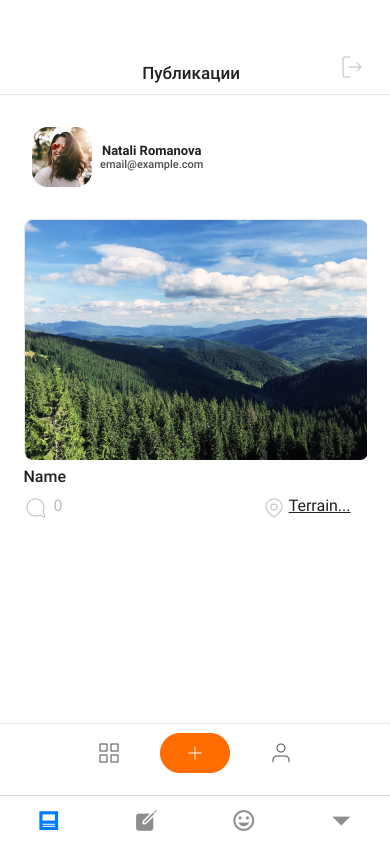
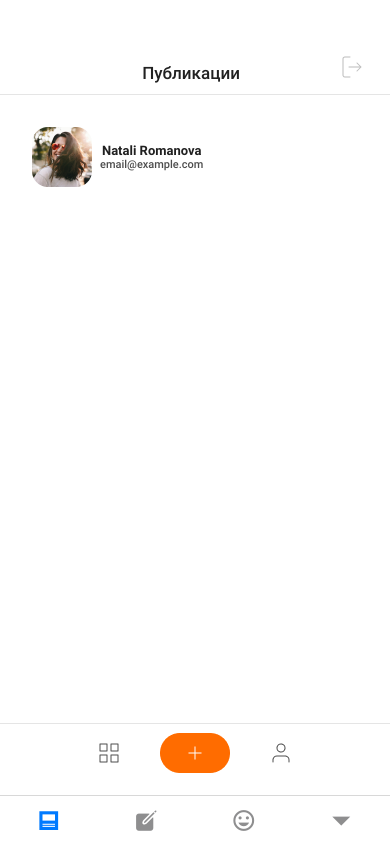
Before and after one commit to Tasha1003Natasha/react-native, a React Native app: screen /Home in a window 390 px wide. Built offline with nearby package versions, Linux system fonts and the light colour scheme.

Commit message:
collection of post

```diff
--- a/components/Posts.js
+++ b/components/Posts.js
@@ -5,26 +5,40 @@ import {
   StyleSheet,
   TouchableOpacity,
   Image,
-  ScrollView,
+  FlatList,
 } from "react-native";
 import { useNavigation } from "@react-navigation/native";
 
-export const Posts = () => {
+export const Posts = ({ item }) => {
   const navigation = useNavigation();
-
   const [number, setNumber] = useState(0);
   const handleClick = () => setNumber(number + 1);
 
+  //   <FlatList
+  //   data={posts}
+  //   // keyExtractor={(item, indx) => indx.toString()}
+  //   renderItem={({ item }) => (
+  //     <View style={styles.post}>
+  //       <Image source={{ uri: item.photo }} />
+  //     </View>
+  //   )}
+  // />
+
   return (
-    <ScrollView style={styles.containerCreateScreen}>
-      <TouchableOpacity style={styles.containerScreen}>
-        <Image
+    <View style={styles.containerCreateScreen} key={item}>
+      {/* ////закінчила на рендері колекції */}
+      {/* <Image
           source={require("../assets/default_image.png")}
           style={styles.imageScreen}
-        />
-      </TouchableOpacity>
+        /> */}
 
-      <Text style={styles.textScreen}>Name</Text>
+      <Image source={{ uri: item.photo }} style={styles.imageScreen} />
+
+      <Text style={styles.textScreen}>
+        {/* {item.name != null ? item.name : ""} */}
+        Name
+      </Text>
+      {/* <Text style={styles.textScreen}>Name</Text> */}
 
       <View style={styles.containerPostScreen}>
         <TouchableOpacity
@@ -45,7 +59,7 @@ export const Posts = () => {
           <Text style={styles.terrainScreen}>Terrain...</Text>
         </TouchableOpacity>
       </View>
-    </ScrollView>
+    </View>
   );
 };
 
@@ -54,10 +68,9 @@ const styles = StyleSheet.create({
   containerCreateScreen: {
     marginTop: 32,
   },
-  containerScreen: {
+  imageScreen: {
     height: 240,
     width: 343,
-    backgroundColor: "#F6F6F6",
     borderRadius: 8,
     borderWidth: 1,
     borderColor: "#E8E8E8",
@@ -66,6 +79,7 @@ const styles = StyleSheet.create({
     flexDirection: "row",
     marginTop: 10,
   },
+
   textScreen: {
     color: "#212121",
     marginTop: 8,
--- a/screens/mainScreen/CreateScreen.js
+++ b/screens/mainScreen/CreateScreen.js
@@ -55,7 +55,7 @@ export const CreateScreen = () => {
     const photo = await camera.takePictureAsync();
     // await MediaLibrary.createAssetAsync(photo.uri);
     setPhoto(photo.uri);
-    console.log("photo", photo);
+    // console.log("photo", photo);
   };
 
   const sendPhoto = () => {
@@ -69,7 +69,7 @@ export const CreateScreen = () => {
       <TouchableOpacity
         style={styles.containerPosts}
         onPress={() => {
-          closeCamera(), navigation.navigate("Posts");
+          closeCamera(), navigation.goBack();
         }}
       >
         <Image
--- a/screens/mainScreen/PostsScreen.js
+++ b/screens/mainScreen/PostsScreen.js
@@ -6,20 +6,24 @@ import {
   TouchableOpacity,
   Image,
   ImageBackground,
+  FlatList,
 } from "react-native";
 import { Posts } from "../../components/Posts";
 import { Toolbar } from "../../components/Toolbar";
 
+import { useNavigation } from "@react-navigation/native";
+
 export const PostsScreen = ({ route }) => {
   const [posts, setPosts] = useState([]);
-  console.log("route.params", route.params);
+  // console.log("route.params", route.params);
+  const navigation = useNavigation();
 
   useEffect(() => {
     if (route.params) {
       setPosts((prevState) => [...prevState, route.params]);
     }
   }, [route.params]);
-  console.log("posts", posts);
+  // console.log("posts", posts);
 
   return (
     <View style={styles.container}>
@@ -46,10 +50,27 @@ export const PostsScreen = ({ route }) => {
         </View>
       </View>
 
+      {/* <FlatList
+        data={posts}
+        // keyExtractor={(item, indx) => indx.toString()}
+        renderItem={({ item }) => (
+          <View style={styles.post}>
+            <Image source={{ uri: item.photo }} />
+          </View>
+        )}
+      /> */}
+
       <View style={styles.post}>
-        {/* Posts */}
-        <Posts />
+        <FlatList
+          data={posts}
+          keyExtractor={(item, indx) => indx.toString()}
+          renderItem={({ item }) => <Posts item={item} />}
+        />
       </View>
+      {/*
+      <View style={styles.post}>
+        <Posts posts={posts} />
+      </View> */}
 
       <Toolbar />
     </View>
```
